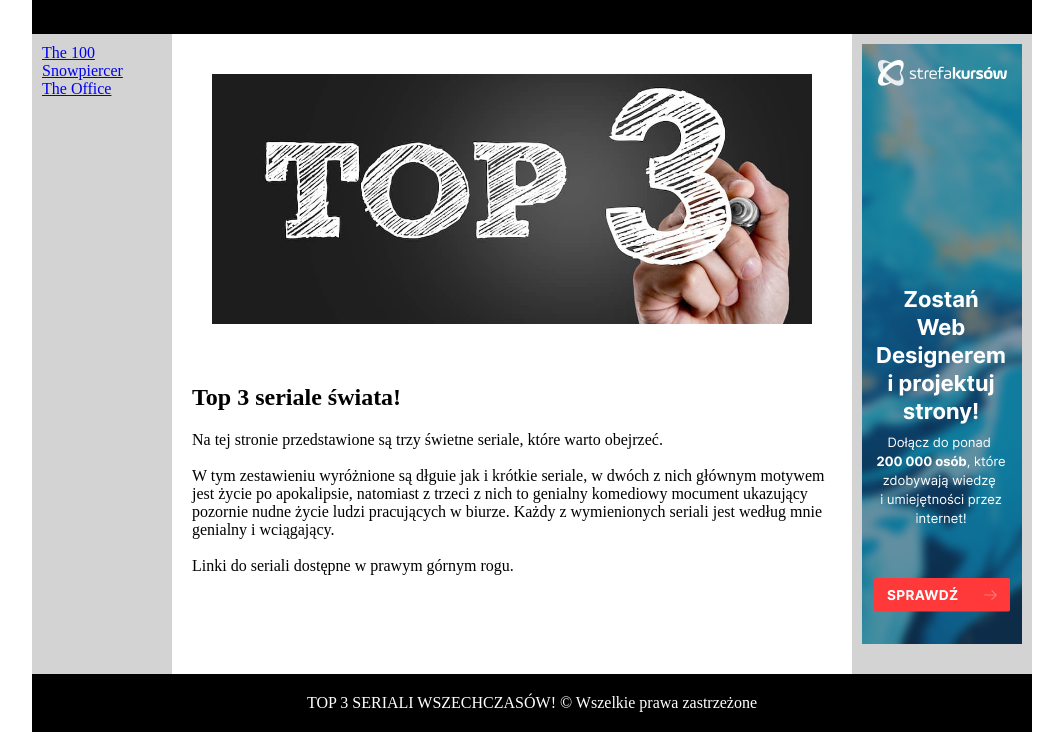
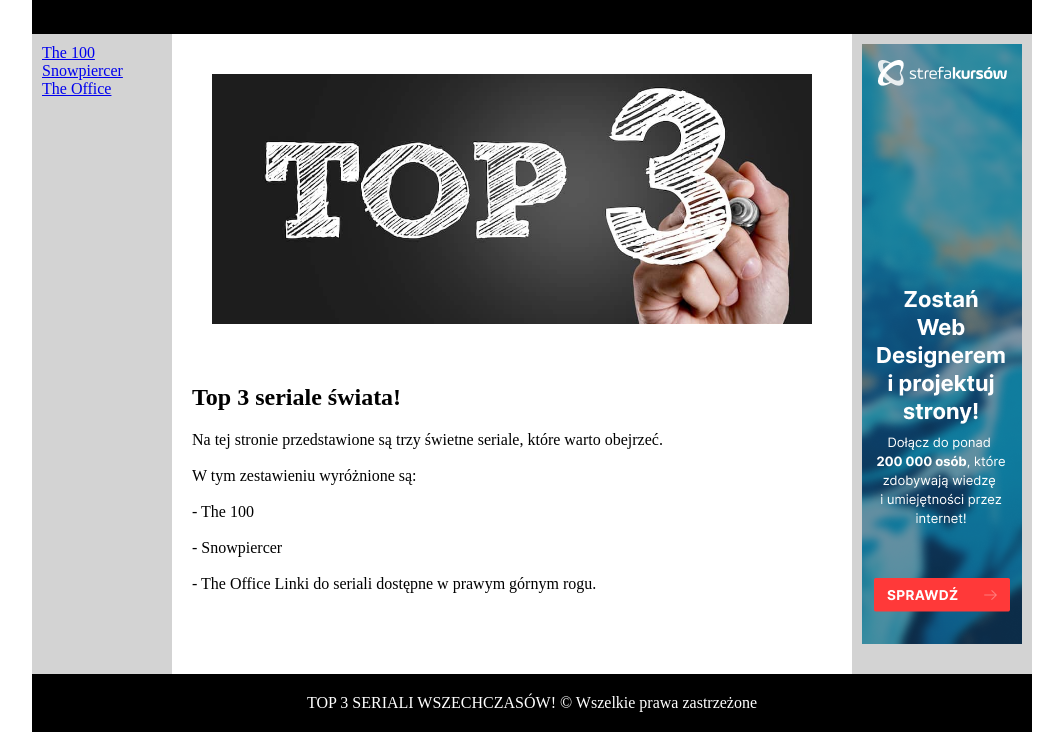
Before and after one commit to Pinmac/top-3-seriali, a plain HTML site: page index.html in a window 1280 px wide. Shown: the part 84-824 px from the top of the page, without its empty margins (108-1171 px from the left). Drawn offline with Linux system fonts and the light colour scheme.

Commit message:
Update index.html

```diff
--- a/index.html
+++ b/index.html
@@ -81,8 +81,12 @@
 
 	Na tej stronie przedstawione są trzy świetne seriale, które warto obejrzeć.
 	<br></br>
-	W tym zestawieniu wyróżnione są dłguie jak i krótkie seriale, w dwóch z nich głównym motywem jest życie po apokalipsie, natomiast z trzeci z nich to genialny komediowy mocument ukazujący pozornie nudne życie ludzi pracujących w biurze. Każdy z wymienionych seriali jest według mnie genialny i wciągający.
+	W tym zestawieniu wyróżnione są: <br></br>
+	- The 100
 	<br></br>
+	- Snowpiercer
+	<br></br>
+	- The Office
 	Linki do seriali dostępne w prawym górnym rogu.
 	</div>
 
```
